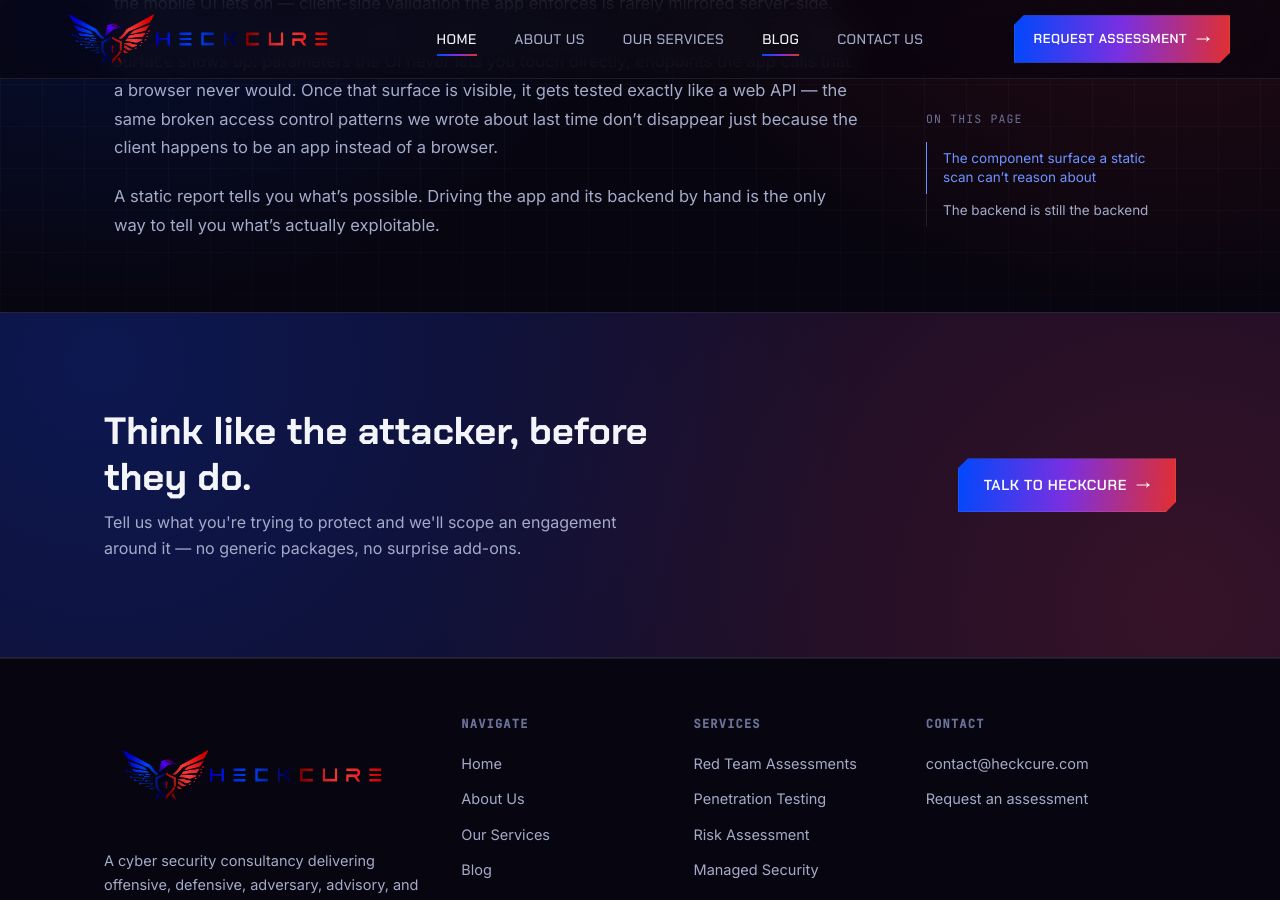
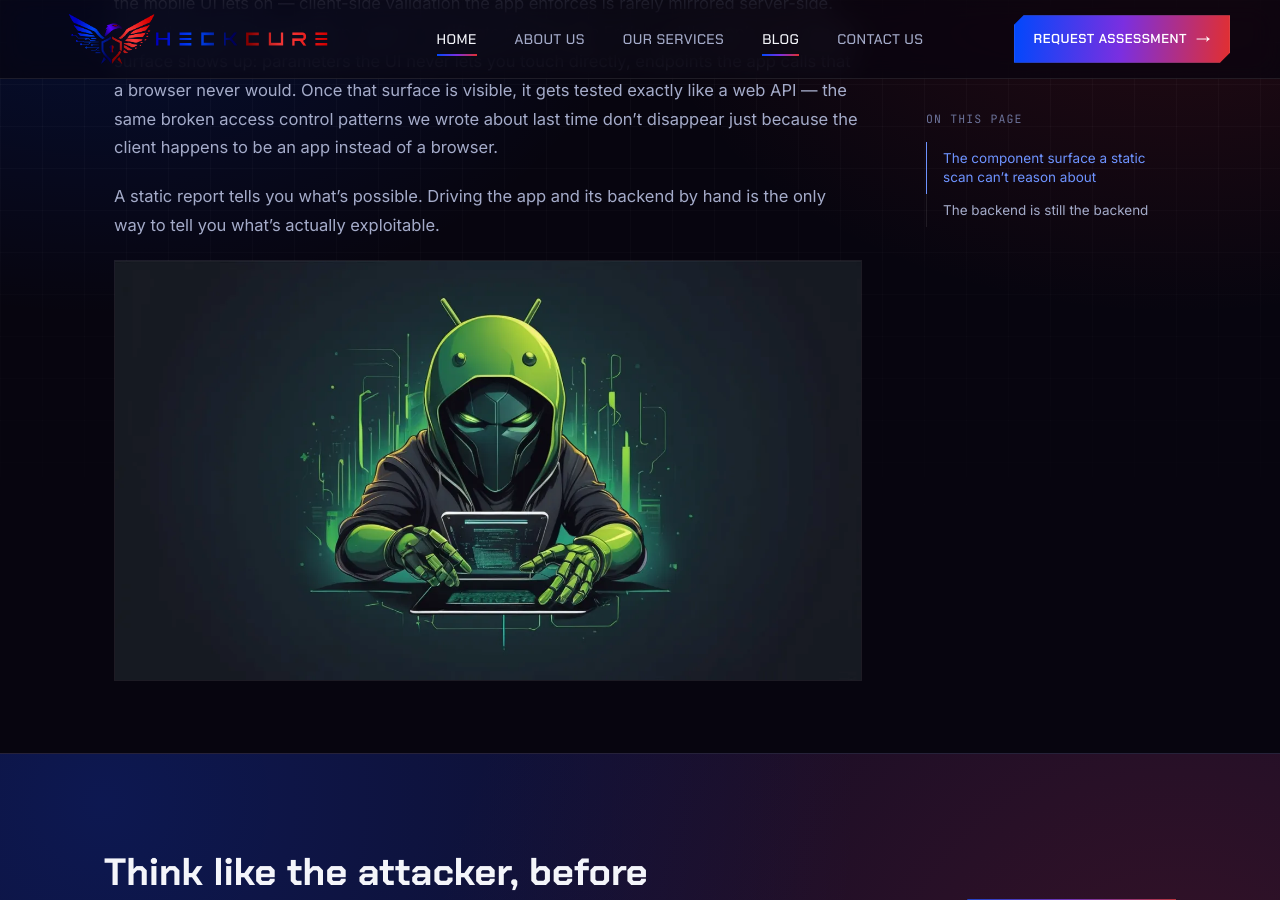
Before and after one commit to Heckcure/Heckcure.github.io, a Jekyll site: the page built from _posts/2026-07-28-android-pentesting-beyond-static-analysis.md, in a window 1280 px wide and 900 px high, scrolled down 1717 px. Built offline with Jekyll 4.4.1, drawn with Linux system fonts in a browser that asks for light colours.

Commit message:
Update 2026-07-28-android-pentesting-beyond-static-analysis.md

```diff
--- a/_posts/2026-07-28-android-pentesting-beyond-static-analysis.md
+++ b/_posts/2026-07-28-android-pentesting-beyond-static-analysis.md
@@ -25,3 +25,5 @@ None of that is a lint warning. Each one requires actually driving the app — s
 The APK is a client. Every API it talks to is fair game, and it's usually more exposed there than the mobile UI lets on — client-side validation the app enforces is rarely mirrored server-side. Proxy the device through Burp, bypass certificate pinning with Frida, and the app's real request surface shows up: parameters the UI never lets you touch directly, endpoints the app calls that a browser never would. Once that surface is visible, it gets tested exactly like a web API — the same broken access control patterns we wrote about last time don't disappear just because the client happens to be an app instead of a browser.
 
 A static report tells you what's possible. Driving the app and its backend by hand is the only way to tell you what's actually exploitable.
+
+![heckcure](/assets/blog/1_qNg4wYnqpKPSShe_XMKnvg (1).png)
```
